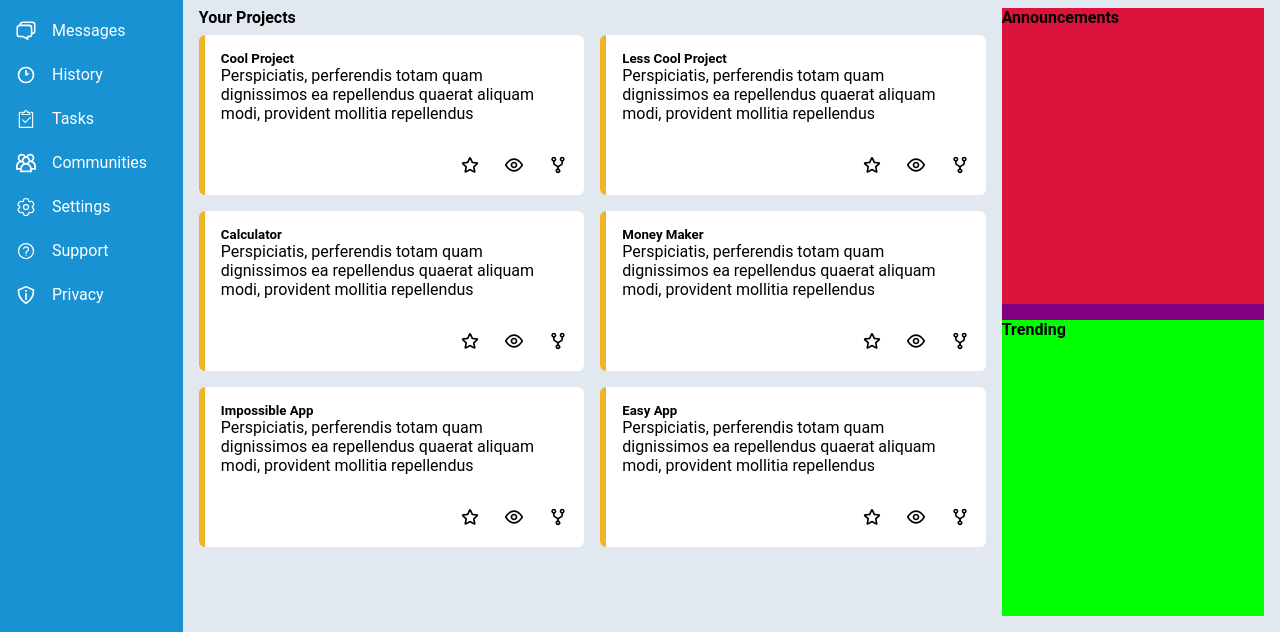
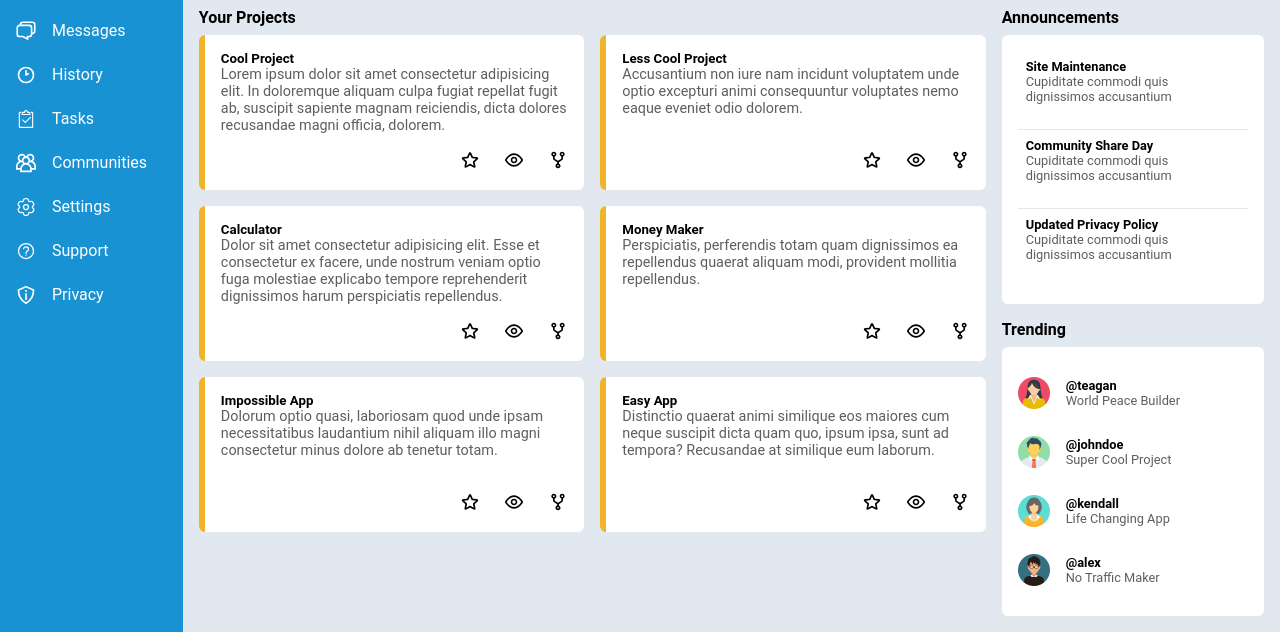
Before and after one commit to keyfeula/admin-dashboard, a plain HTML site: page index.html in a window 1280 px wide. Shown: the part 168-800 px from the top of the page. Drawn offline with Linux system fonts and the light colour scheme.

Commit message:
Add profile pic assets and finish layout and positioning for right content

```diff
--- a/index.html
+++ b/index.html
@@ -80,14 +80,14 @@
                     <div class="right-section">
                         <a href=""><img src="./assets/bell-icon.svg" alt="bell-icon"></a>
                         <div class="profile-pic">
-
+                            <img src="./assets/johndoe.png" alt="profile-pic">
                         </div>
                         John Doe
                     </div>
                 </div>
                 <div class="user-info">
                     <div class="profile-pic">
-
+                        <img src="./assets/johndoe.png" alt="profile-pic">
                     </div>
                     <div class="user-text">
                         <p>Hi there,</p>
@@ -109,9 +109,9 @@
                                 <div class="text-content">
                                     <h5>Cool Project</h5>
                                     <p>
-                                        Perspiciatis, perferendis totam quam dignissimos ea
-                                        repellendus quaerat aliquam modi, provident mollitia
-                                        repellendus
+                                        Lorem ipsum dolor sit amet consectetur adipisicing elit.
+                                        In doloremque aliquam culpa fugiat repellat fugit ab, suscipit sapiente
+                                        magnam reiciendis, dicta dolores recusandae magni officia, dolorem.
                                     </p>
                                 </div>
                                 <div class="buttons">
@@ -124,9 +124,8 @@
                                 <div class="text-content">
                                     <h5>Less Cool Project</h5>
                                     <p>
-                                        Perspiciatis, perferendis totam quam dignissimos ea
-                                        repellendus quaerat aliquam modi, provident mollitia
-                                        repellendus
+                                        Accusantium non iure nam incidunt voluptatem unde optio excepturi animi consequuntur
+                                        voluptates nemo eaque eveniet odio dolorem.
                                     </p>
                                 </div>
                                 <div class="buttons">
@@ -139,9 +138,9 @@
                                 <div class="text-content">
                                     <h5>Calculator</h5>
                                     <p>
-                                        Perspiciatis, perferendis totam quam dignissimos ea
-                                        repellendus quaerat aliquam modi, provident mollitia
-                                        repellendus
+                                        Dolor sit amet consectetur adipisicing elit. Esse et consectetur ex facere, unde
+                                        nostrum veniam optio fuga molestiae explicabo tempore reprehenderit
+                                        dignissimos harum perspiciatis repellendus.
                                     </p>
                                 </div>
                                 <div class="buttons">
@@ -156,7 +155,7 @@
                                     <p>
                                         Perspiciatis, perferendis totam quam dignissimos ea
                                         repellendus quaerat aliquam modi, provident mollitia
-                                        repellendus
+                                        repellendus.
                                     </p>
                                 </div>
                                 <div class="buttons">
@@ -169,9 +168,8 @@
                                 <div class="text-content">
                                     <h5>Impossible App</h5>
                                     <p>
-                                        Perspiciatis, perferendis totam quam dignissimos ea
-                                        repellendus quaerat aliquam modi, provident mollitia
-                                        repellendus
+                                        Dolorum optio quasi, laboriosam quod unde ipsam necessitatibus
+                                        laudantium nihil aliquam illo magni consectetur minus dolore ab tenetur totam.
                                     </p>
                                 </div>
                                 <div class="buttons">
@@ -184,9 +182,8 @@
                                 <div class="text-content">
                                     <h5>Easy App</h5>
                                     <p>
-                                        Perspiciatis, perferendis totam quam dignissimos ea
-                                        repellendus quaerat aliquam modi, provident mollitia
-                                        repellendus
+                                        Distinctio quaerat animi similique eos maiores cum neque suscipit dicta
+                                        quam quo, ipsum ipsa, sunt ad tempora? Recusandae at similique eum laborum.
                                     </p>
                                 </div>
                                 <div class="buttons">
@@ -200,9 +197,67 @@
                     <div class="right-content">
                         <div class="announcements">
                             <h4>Announcements</h4>
+                            <div class="card">
+                                <div class="section">
+                                    <p>Site Maintenance</p>
+                                    <p>
+                                        Cupiditate commodi quis dignissimos accusantium
+                                    </p>
+                                </div>
+                                <div class="section">
+                                    <p>Community Share Day</p>
+                                    <p>
+                                        Cupiditate commodi quis dignissimos accusantium
+                                    </p>
+                                </div>
+                                <div class="section">
+                                    <p>Updated Privacy Policy</p>
+                                    <p>
+                                        Cupiditate commodi quis dignissimos accusantium
+                                    </p>
+                                </div>
+                            </div>
                         </div>
                         <div class="trending">
                             <h4>Trending</h4>
+                            <div class="card">
+                                <div class="section">
+                                    <div class="profile-pic">
+                                        <img src="./assets/tegan.png" alt="profile-pic">
+                                    </div>
+                                    <div class="user-content">
+                                        <p>@teagan</p>
+                                        <p>World Peace Builder</p>
+                                    </div>
+                                </div>
+                                <div class="section">
+                                    <div class="profile-pic">
+                                        <img src="./assets/johndoe.png" alt="profile-pic">
+                                    </div>
+                                    <div class="user-content">
+                                        <p>@johndoe</p>
+                                        <p>Super Cool Project</p>
+                                    </div>
+                                </div>
+                                <div class="section">
+                                    <div class="profile-pic">
+                                        <img src="./assets/kendall.png" alt="profile-pic">
+                                    </div>
+                                    <div class="user-content">
+                                        <p>@kendall</p>
+                                        <p>Life Changing App</p>
+                                    </div>
+                                </div>
+                                <div class="section">
+                                    <div class="profile-pic">
+                                        <img src="./assets/alex.png" alt="profile-pic">
+                                    </div>
+                                    <div class="user-content">
+                                        <p>@alex</p>
+                                        <p>No Traffic Maker</p>
+                                    </div>
+                                </div>
+                            </div>
                         </div>
                     </div>
                 </div>
--- a/style.css
+++ b/style.css
@@ -8,6 +8,7 @@
 :root {
     --light-blue: #1992d4;
     --light-grey: #e2e8f0;
+    --dark-grey: #5e5e5e;
     --gold: #f0b429;
 }
 
@@ -77,7 +78,7 @@ a {
     display: grid;
     grid-template-columns: 2fr 1fr;
     grid-template-rows: 1fr 1fr;
-    padding: 0 3rem 0 1rem;
+    padding: 0.5rem 3rem 1rem 1rem;
     box-shadow: 0 5px 5px -5px #535353;
     z-index: 1;
 }
@@ -117,11 +118,15 @@ a {
     font-weight: 700;
 }
 
-.searchbar .profile-pic {
+.profile-pic {
     border-radius: 100%;
-    background: gold;
     width: 2rem;
     height: 2rem;
+}
+
+.profile-pic img {
+    object-fit: contain;
+    width: 2rem;
 }
 
 .user-info {
@@ -140,9 +145,12 @@ a {
 
 .user-info .profile-pic {
     border-radius: 100%;
-    background: gold;
     width: 3rem;
     height: 3rem;
+}
+
+.user-info .profile-pic img {
+    width: 3rem;
 }
 
 .buttons {
@@ -196,11 +204,20 @@ a {
 .cards-container .card {
     display: flex;
     flex-direction: column;
-    gap: 2rem;
+    gap: 1rem;
     background: #ffffff;
     border-radius: 0.4rem;
     border-left: 0.4rem solid var(--gold);
     padding: 1rem;
+}
+
+.card .text-content {
+    flex-grow: 1;
+}
+
+.card .text-content p {
+    font-size: 0.9rem;
+    color: var(--dark-grey);
 }
 
 .card .buttons {
@@ -210,16 +227,58 @@ a {
 }
 
 .content .right-content {
-    background: purple;
     display: grid;
     grid-template-rows: 1fr 1fr;
     gap: 1rem;
 }
 
 .right-content .announcements {
-    background: crimson;
+    display: flex;
+    flex-direction: column;
+}
+
+.right-content .card {
+    display: grid;
+    padding: 1rem;
+    background: #ffffff;
+    border-radius: 0.4rem;
+    font-size: 0.8rem;
+}
+
+.right-content div p:last-child {
+    color: var(--dark-grey);
+}
+
+.announcements .card {
+    grid-template-rows: repeat(3, 1fr);
+    flex-grow: 1;
+}
+
+.announcements .section {
+    border-bottom: 1px solid var(--light-grey);
+    padding: 0.5rem;
+}
+
+.section p:first-child {
+    font-weight: 700;
+}
+
+.announcements .section:last-child {
+    border-bottom: none;
 }
 
 .right-content .trending {
-    background: lime;
+    display: flex;
+    flex-direction: column;
 }
+
+.trending .card {
+    grid-template-rows: repeat(4, 1fr);
+    flex-grow: 1;
+}
+
+.trending .section {
+    display: flex;
+    align-items: center;
+    gap: 1rem;
+}
```
Also changed, not shown: assets/alex.png (added), assets/johndoe.png (added), assets/kendall.png (added), assets/tegan.png (added).
